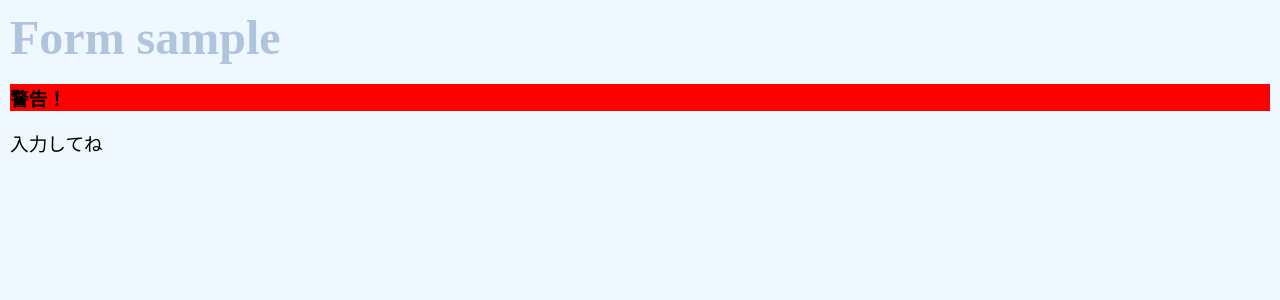
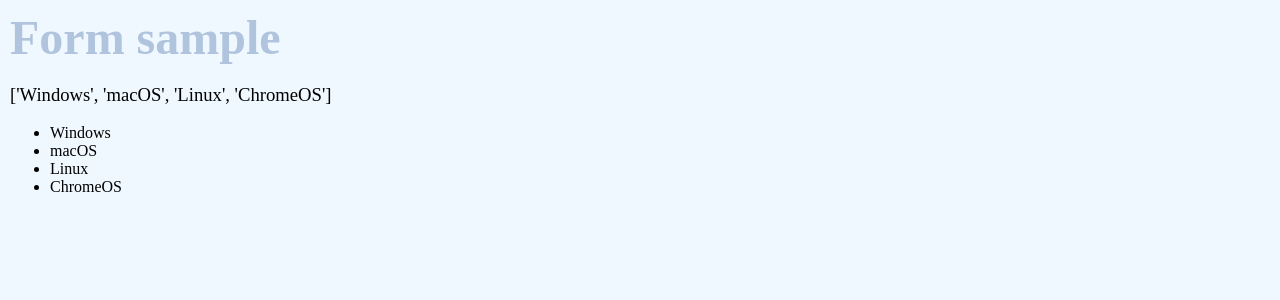
Before and after one commit to grasshopper-dev/flask_app_001, a Flask app: page / in a window 1280 px wide. Shown: the top 300 px of the page. Run offline with Flask 2, Linux system fonts and the light colour scheme.

Commit message:
繰り返し

```diff
--- a/app.py
+++ b/app.py
@@ -4,8 +4,8 @@
 
 @app.route('/', methods=['GET'])
 def index():
-    flg = True
-    return render_template('index.html', title="Form sample", message="入力してね", flg=flg)
+    data = ['Windows', 'macOS', 'Linux', 'ChromeOS']
+    return render_template('index.html', title="Form sample", message=data, data=data)
 
 @app.route('/', methods=['POST'])
 def form():
--- a/templates/index.html
+++ b/templates/index.html
@@ -12,12 +12,12 @@
     </head>
     <body>
         <h1>{{title}}</h1>
-        {% if flg %}
-            <p style="background-color: red; font-weight: bold;">警告！</p>
-        {% else %}
-            <p style="background-color: lightblue; ">Information</p>
-        {% endif %}
         <p>{{message}}</p>
+        <ul>
+        {% for item in data %}
+            <li>{{item}}</li>
+        {% endfor %}
+        </ul>
         <div>
             <!-- <form method="POST" action="/">
                 <div>
```
